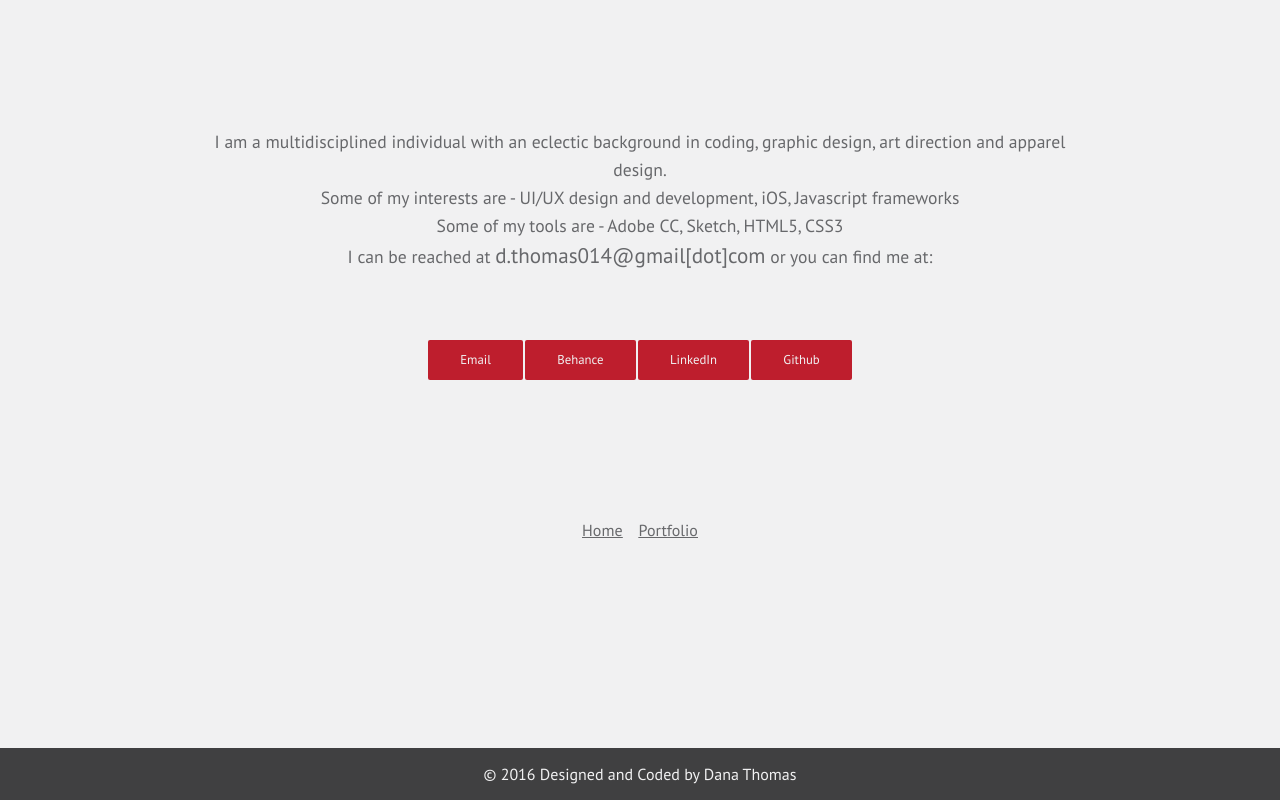
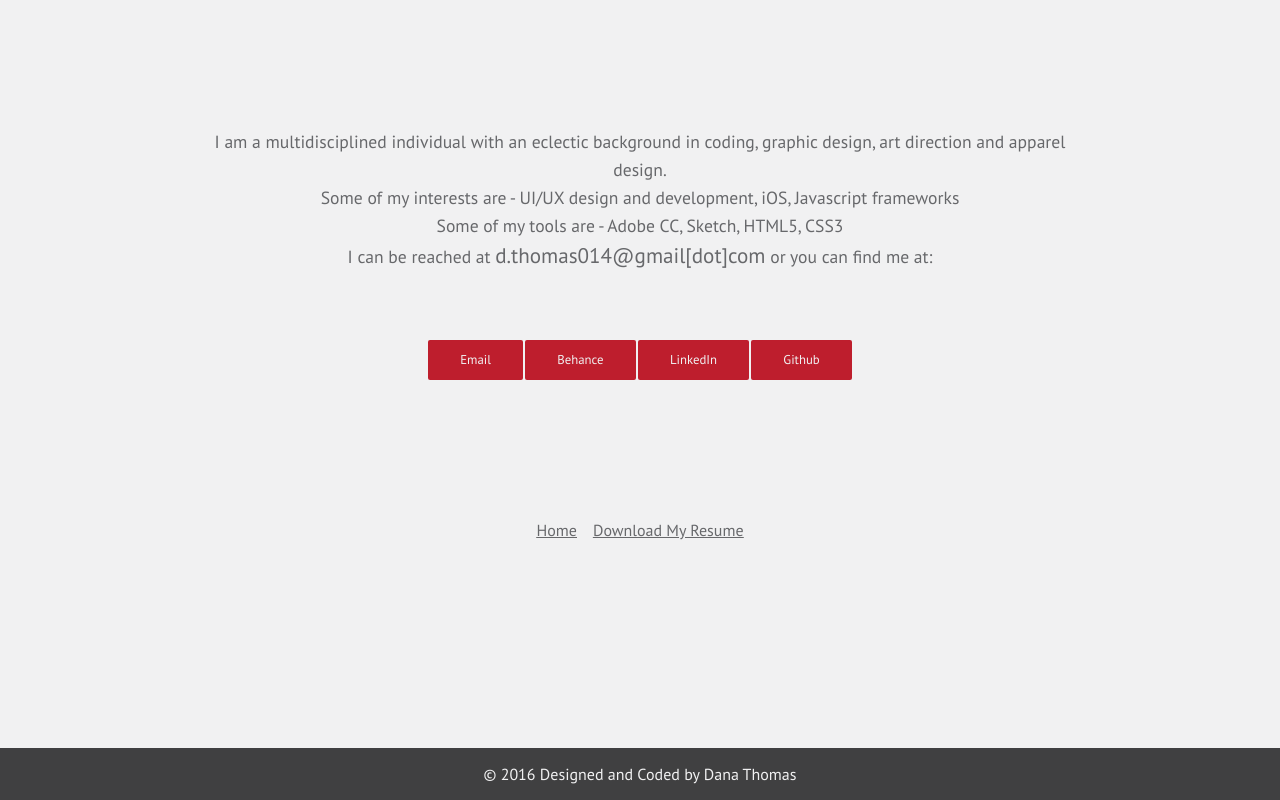
Before and after one commit to thom-d/dt_portfolio2016, a plain HTML site: page index.html in a window 1280 px wide. Shown: the part 1641-2441 px from the top of the page. Drawn offline with nearby package versions, Linux system fonts and the light colour scheme.

Commit message:
resume link

```diff
--- a/index.html
+++ b/index.html
@@ -138,7 +138,7 @@
 
   <ul class="btm_navbar">
     <li class="btm_nav" id="btn4_home"><a href="#home">Home</a></li>
-    <li class="btm_nav" id="btn5_portfolio"><a href="#work">Portfolio</a></li>
+    <li class="btm_nav" id="btn5_portfolio"><a href="#work">Download My Resume</a></li>
   </ul>
 
 
```
